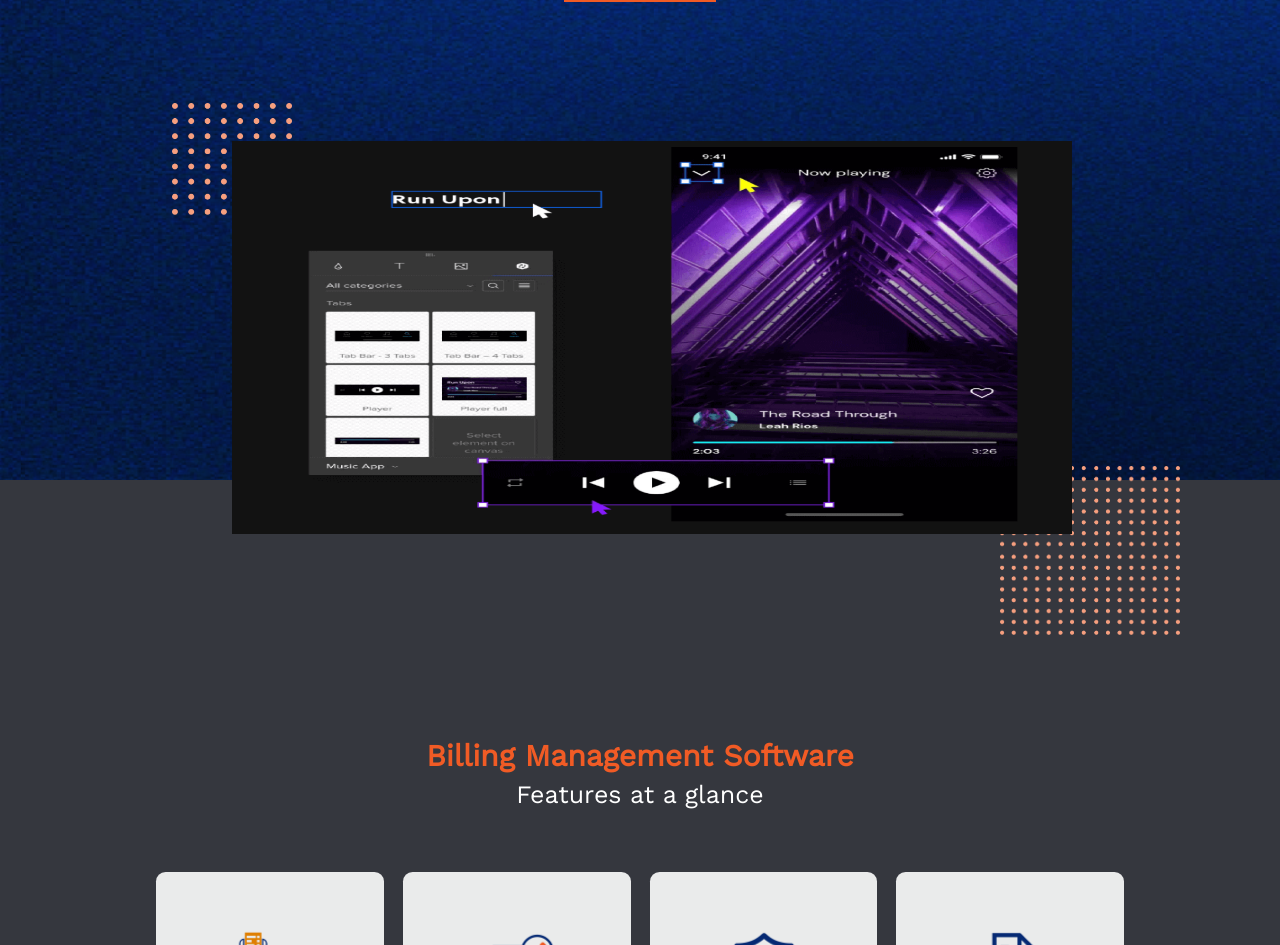
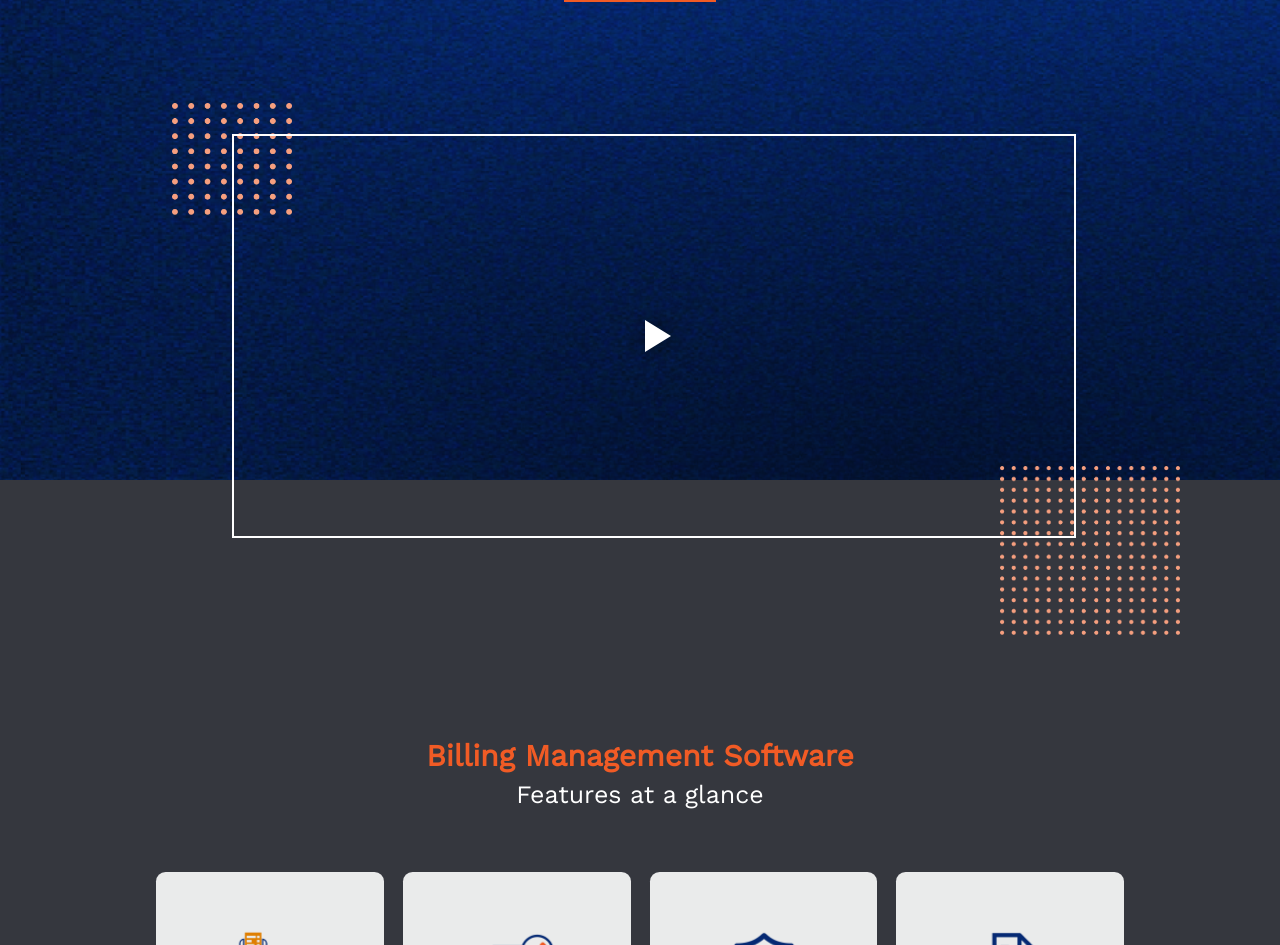
Before and after one commit to imanshu822/saniiro, a React (Create React App) app: page /Features/Billing in a window 1280 px wide. Shown: the part 480-1425 px from the top of the page. Built offline with nearby package versions, Linux system fonts and the light colour scheme; no server answers; what dotted-map would draw is missing.

Commit message:
completed

```diff
--- a/src/Features/parts/parts/BillingBanner.jsx
+++ b/src/Features/parts/parts/BillingBanner.jsx
@@ -6,6 +6,7 @@ import Button from "../../../utils/Button";
 import dotedSmImg from "../../../assets/Group 62557.png";
 import dotedMdImg from "../../../assets/Group 62562.png";
 import mediaImg from "../../../assets/image 124.png";
+import ReactPlayer from "react-player";
 
 const BillingBanner = () => {
   return (
@@ -206,8 +207,29 @@ const BillingBanner = () => {
               lg: "60%",
               xl: "70%",
             }}
+            height={{
+              xs: "12rem",
+              sm: "15rem",
+              md: "20rem",
+              xl: "25rem",
+            }}
+            border={"2px solid white"}
           >
-            <img width={"100%"} src={mediaImg} alt="media player" />
+            <ReactPlayer
+              controls
+              url="https://www.youtube.com/watch?v=SlhESAKF1Tk"
+              width="100%"
+              height="100%"
+              // controls={true}
+              playing
+              light={true}
+              sx={{ borderRadius: "10px" }}
+              config={{
+                youtube: {
+                  playerVars: { showinfo: 1 },
+                },
+              }}
+            ></ReactPlayer>
           </Box>
           <Box
             display={{
@@ -216,7 +238,12 @@ const BillingBanner = () => {
             }}
             width={{
               xs: "100%",
-              md: "70%",
+              md: "80%",
+            }}
+            height={{
+              xs: "12rem",
+              sm: "15rem",
+              md: "20rem",
             }}
             pt={{
               xs: "2rem",
@@ -224,7 +251,21 @@ const BillingBanner = () => {
             }}
             margin={"0 auto 2rem"}
           >
-            <img width={"100%"} src={mediaImg} alt="media player" />
+            <ReactPlayer
+              controls
+              url="https://www.youtube.com/watch?v=SlhESAKF1Tk"
+              width="100%"
+              height="100%"
+              // controls={true}
+              playing
+              light={true}
+              sx={{ borderRadius: "10px" }}
+              config={{
+                youtube: {
+                  playerVars: { showinfo: 1 },
+                },
+              }}
+            ></ReactPlayer>
           </Box>
         </Stack>
       </Stack>
```
